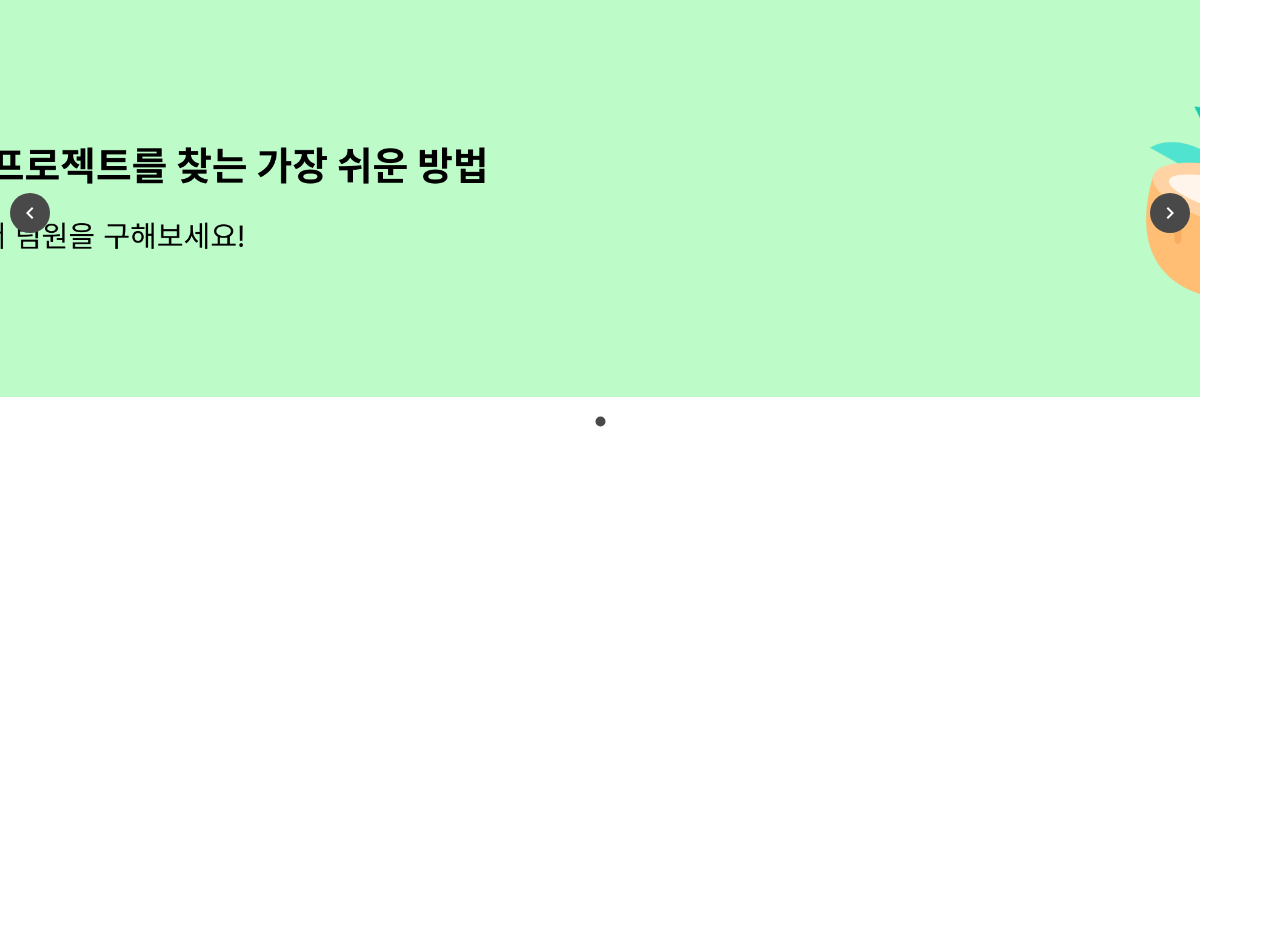
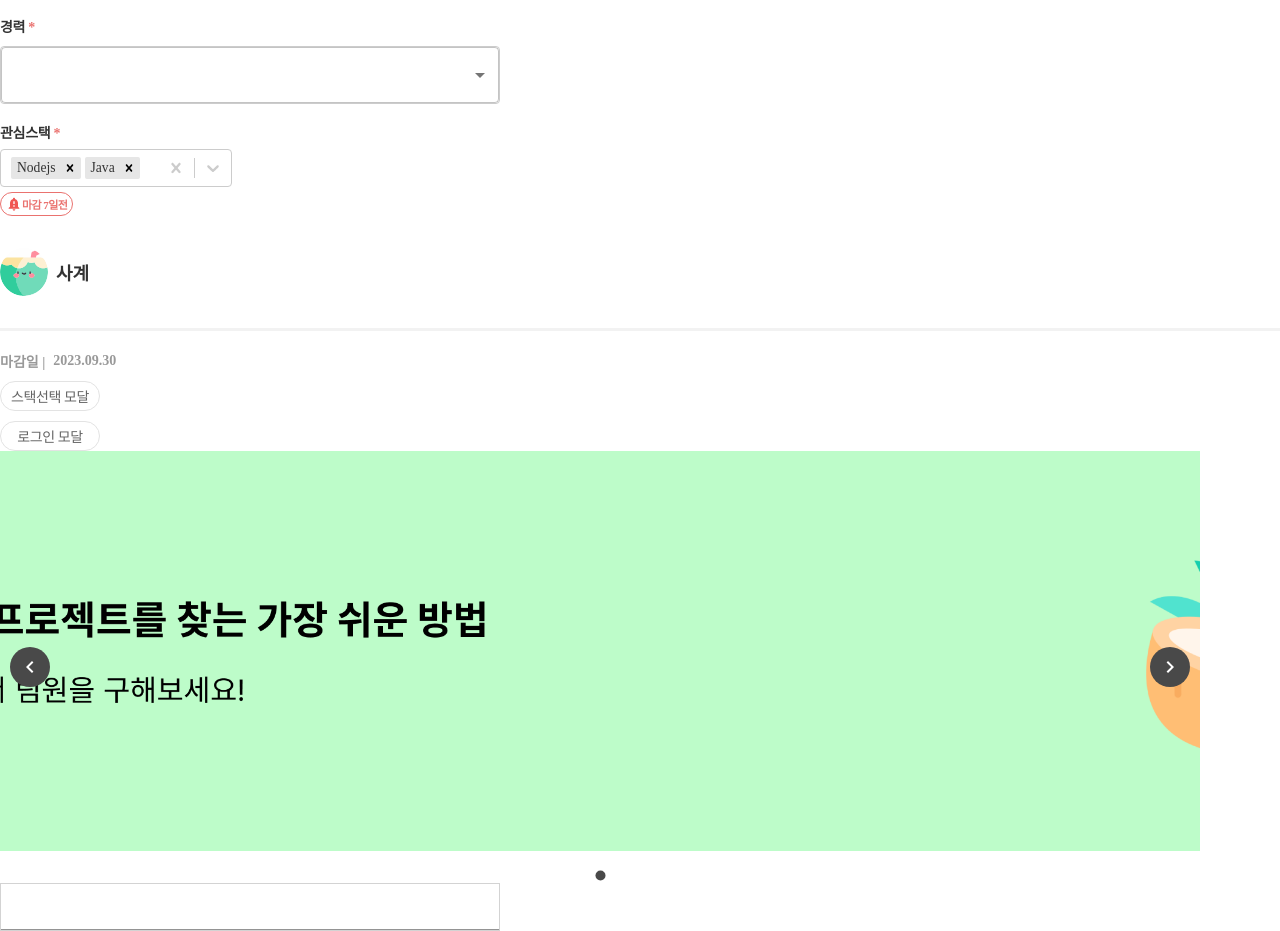
Before and after one commit to Journey5873/coconet, a React (Create React App) app: page /oauth2/authorize/kakao in a window 1280 px wide. Shown: the part 308-1239 px from the top of the page. Before the commit the page ends 800 px from the top, so only its background shows below. Built offline with nearby package versions, Linux system fonts and the light colour scheme; no server answers.

Commit message:
feat : add style CustomInput Component

```diff
--- a/src/App.tsx
+++ b/src/App.tsx
@@ -13,6 +13,7 @@ import SingleSelect from './components/atoms/Select/SingleSelect';
 import MultipleSelect from './components/atoms/Select/MultipleSelect';
 
 import CustomCarousel from './components/organisms/Carousel';
+import CustomInput from './components/atoms/Input';
 
 function App() {
   const [stackModalVisible, setStackModalVisible] = useState(false);
@@ -28,10 +29,10 @@ function App() {
   return (
     <div className="App">
       <h1>코코넷</h1>
-      {/* <RegisterImage />
+      <RegisterImage />
       <SingleSelect label={'직무'} />
       <SingleSelect label={'경력'} />
-      <MultipleSelect label={'관심스택'} /> */}
+      <MultipleSelect label={'관심스택'} />
       <Dday dDay={7} />
       <Division username={'사계'} registeredDate={'2023.09.12'} />
       <Endline endline={'2023.09.30'} />
@@ -58,6 +59,7 @@ function App() {
       {/* <SelectBox xPos={0} yPos={500} /> */}
 
       <CustomCarousel />
+      <CustomInput />
     </div>
   );
 }
--- a/src/components/atoms/Input.tsx
+++ b/src/components/atoms/Input.tsx
@@ -2,10 +2,27 @@ import React from 'react';
 
 import { Input, InputProps } from '@mui/material';
 
-const CustomInput : React.FC<InputProps> = (props) => {
-    return (
-        <Input {...props}/>
-    );
+import styled from 'styled-components';
+
+const CustomInput: React.FC<InputProps> = (props) => {
+  return <StyledInput {...props} />;
 };
 
 export default CustomInput;
+
+const StyledInput = styled(Input)`
+  width: 100%;
+  max-width: 500px;
+  min-height: 48px;
+  align-items: center;
+  background-color: white;
+  border: 1px solid lightgray;
+  transition: all 100ms ease 0s;
+  box-sizing: border-box;
+  outline: 0px !important;
+
+  &:focus {
+    outline: 1px;
+    border: 1px solid dodgerblue;
+  }
+`;
```
